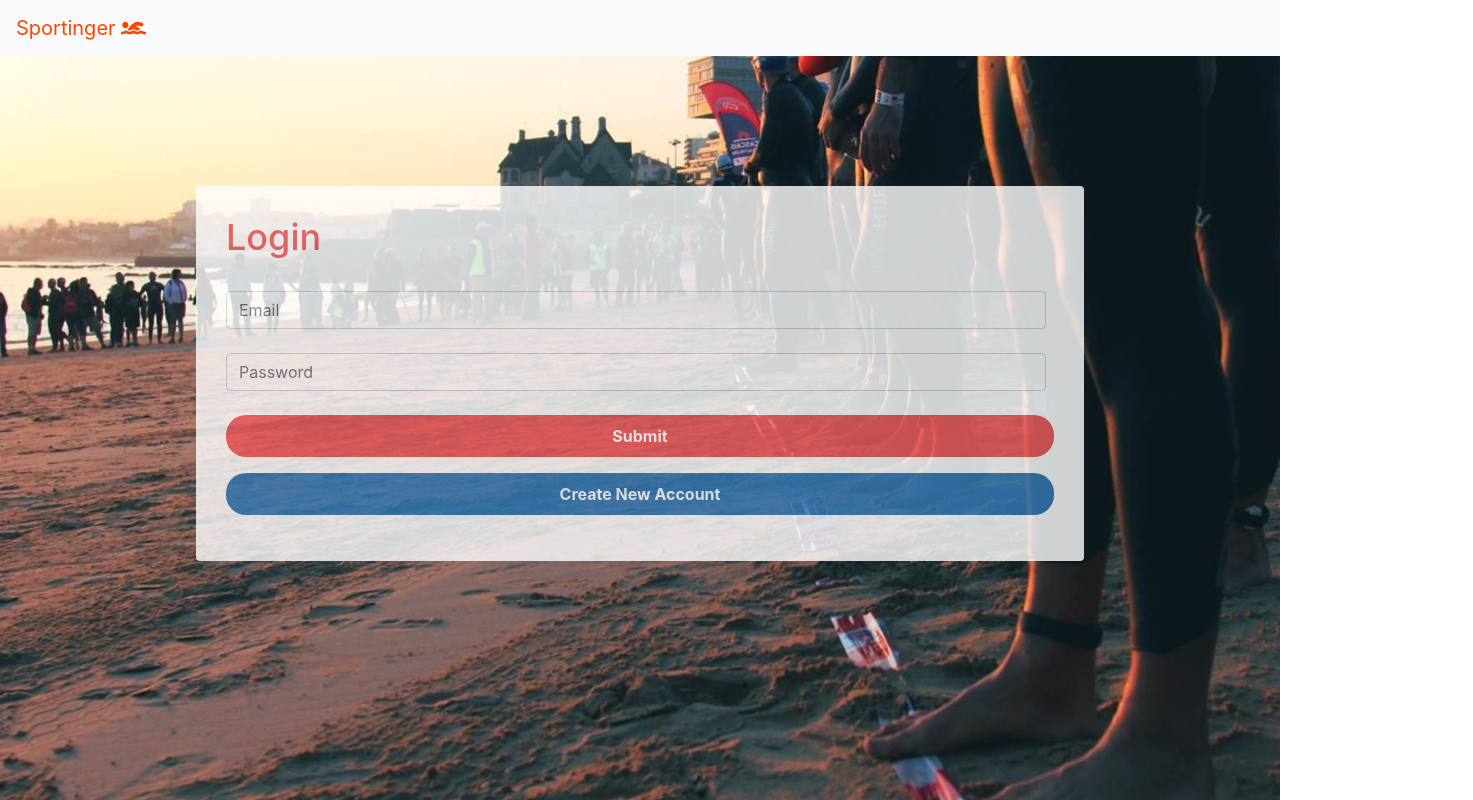
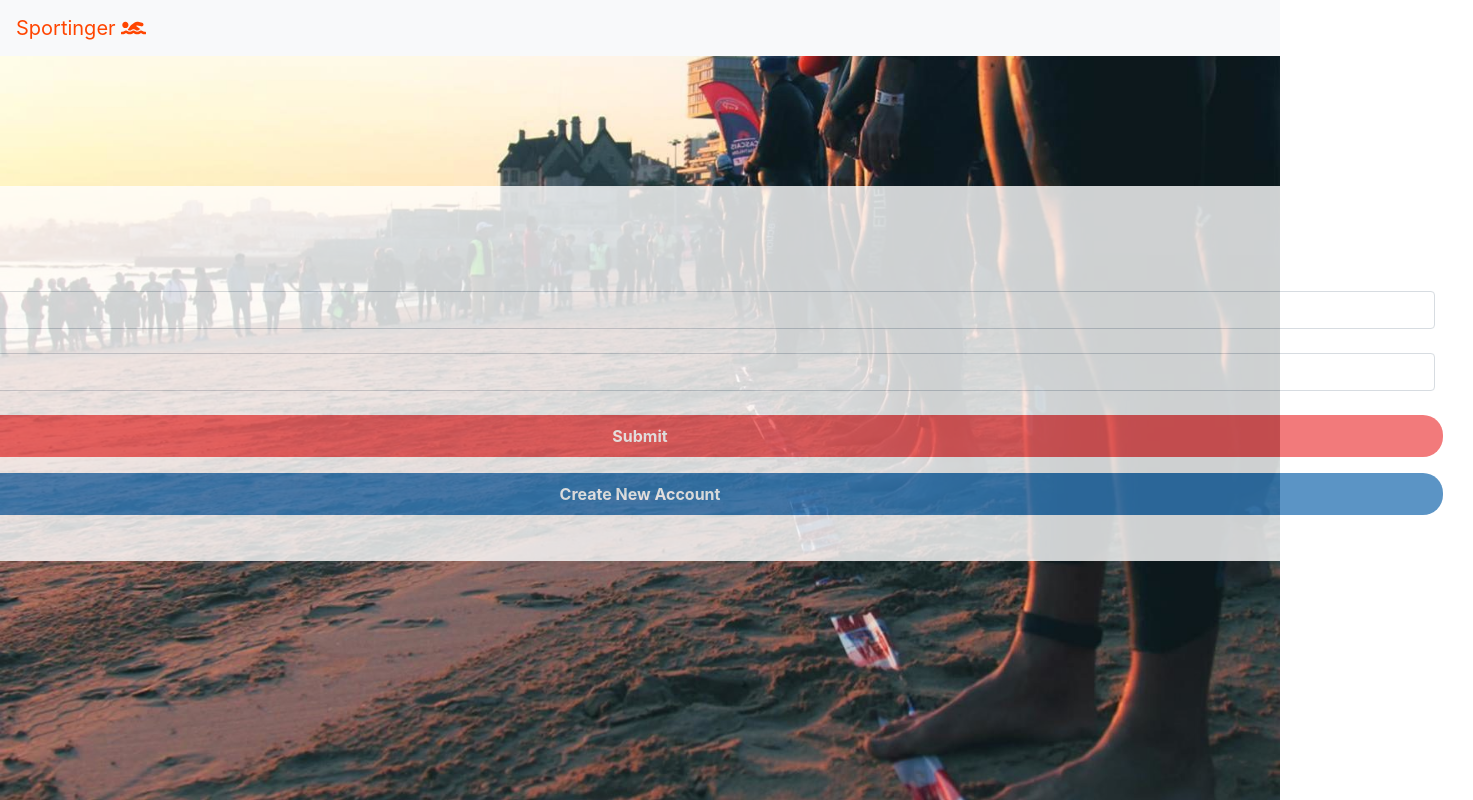
Before and after one commit to soham-sagade/frontend-MERN, a React (Create React App) app: page /login in a window 1280 px wide. Shown: the whole page, 1473 px wide, since content can reach past the window. Built offline with nearby package versions, Linux system fonts and the light colour scheme.

Commit message:
Update App.css

```diff
--- a/src/App.css
+++ b/src/App.css
@@ -41,7 +41,7 @@ button {
 }
 
 .content {
-    width: 80%;
+    width: 150%;
     opacity: 0.8;
     background: #ffffff;
     margin-top: 50px;
```
